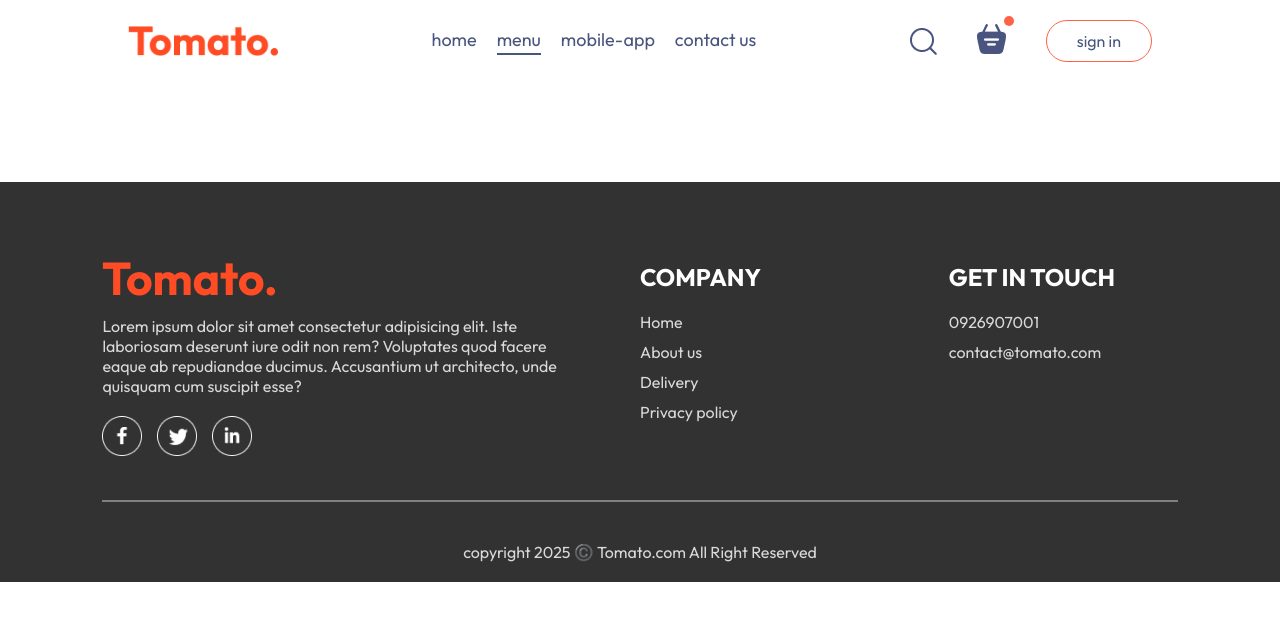
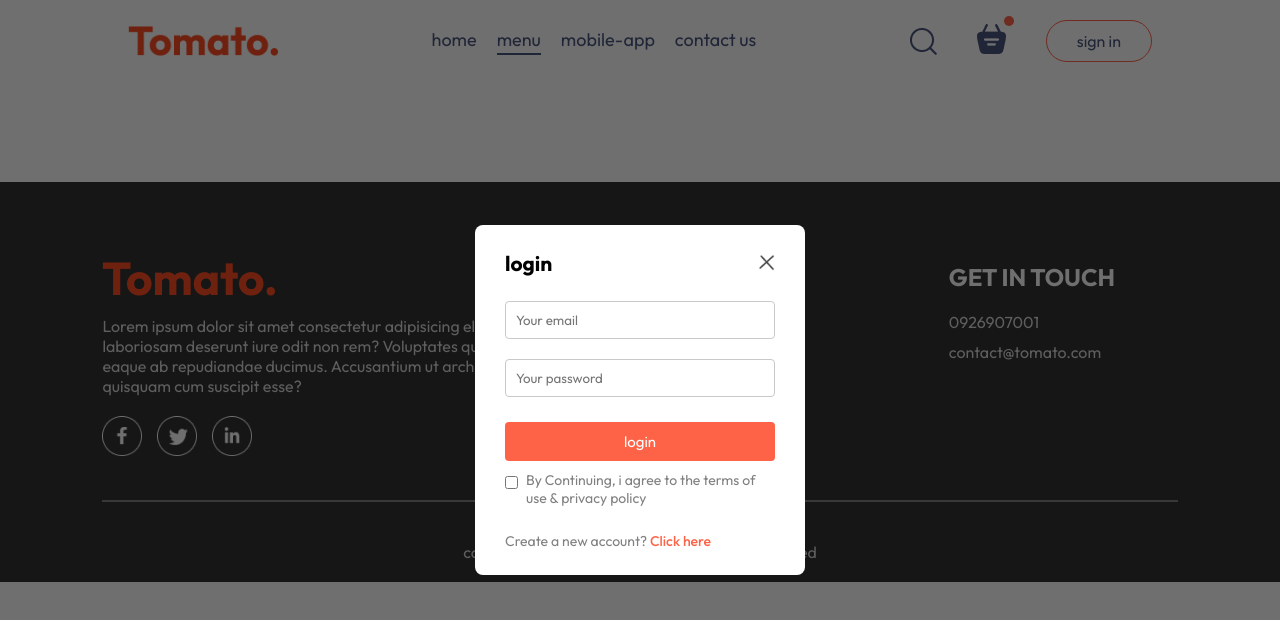
Before and after one commit to Arifeta/food-delivery, a React (Vite) app in the folder frontend/: page /order in a window 1280 px wide. Both pictures are taken after a click on the button "sign in". Shown: the top 620 px of the page. Built offline with nearby package versions, Linux system fonts and the light colour scheme; the HTML template or start-up script is replaced by a standard one.

Commit message:
a fully functional sign up and login page is added

```diff
--- a/frontend/src/App.jsx
+++ b/frontend/src/App.jsx
@@ -1,4 +1,4 @@
-import React from 'react'
+import React, { useState } from 'react'
 
 import { Route, Routes } from "react-router-dom";
 import Navbar from "./Components/Navbar/Navbar";
@@ -6,14 +6,17 @@
 import Cart from './Pages/Cart/Cart'
 import PlaceOrder from './Pages/PlaceOrder/PlaceOrder'
 import Footer from './Components/Footer/Footer';
+import LoginPopup from './Components/LoginPopup/LoginPopup';
 
 
 const App = () => {
+
+  const [showLogin, setShowLogin] = useState(false)
   return (
     <>
-
+    {showLogin?<LoginPopup setShowLogin={setShowLogin} />:<></>}
     <div className="app">
-      <Navbar />
+      <Navbar setShowLogin={setShowLogin} />
       <Routes>
         <Route path='/' element={<Home/>} />
         <Route path='/cart' element={<Cart/>} />
--- /dev/null
+++ b/frontend/src/Components/LoginPopup/LoginPOpup.css
@@ -0,0 +1,65 @@
+.login-popup{
+    position: absolute;
+    z-index: 1;
+    width: 100%;
+    height: 100%;
+    background-color: #00000090;
+    display: grid;
+}
+.login-popup-container{
+    place-self: center;
+    width: max(23vw, 330px);
+    color: #808080;
+    background-color: white;
+    display: flex;
+    flex-direction: column;
+    gap: 25px;
+    padding: 25px 30px;
+    border-radius: 8px;
+    font-size: 14px;
+    animation: fadeIn 0.5s;
+}
+.login-popup-title{
+    display: flex;
+    justify-content: space-between;
+    align-items: center;
+    color: black;
+}
+.login-popup-title img{
+    width: 16px;
+    cursor: pointer;
+}
+.login-popup-inputs{
+    display: flex;
+    flex-direction: column;
+    gap: 20px;
+}
+.login-popup-inputs input{
+    outline: none;
+    border: 1px solid #c9c9c9;
+    padding: 10px;
+    border-radius: 4px;
+}
+.login-popup-container button{
+    border: none;
+    padding: 10px;
+    border-radius: 4px;
+    color: white;
+    background-color: tomato;
+    font-size: 15px;
+    cursor: pointer;
+}
+.login-popup-condition{
+    display: flex;
+    align-items: start;
+    gap: 8px;
+    margin-top: -15px;
+}
+.login-popup-condition input{
+    margin-top: 5px;
+}
+.login-popup p span{
+    color: tomato;
+    font-weight: 500;
+    cursor: pointer;
+}
--- /dev/null
+++ b/frontend/src/Components/LoginPopup/LoginPopup.jsx
@@ -0,0 +1,35 @@
+import React, { useState } from 'react'
+import './LoginPOpup.css'
+import { assets } from '../../assets/assets'
+const LoginPopup = ({setShowLogin}) => {
+
+  const [currentState, setCurrentState] = useState("login")
+
+  return (
+    <div className='login-popup'>
+      <form className="login-popup-container">
+        <div className="login-popup-title">
+          <h2>{currentState}</h2>
+          <img onClick={()=>setShowLogin(false)} src={assets.cross_icon} alt="" />
+        </div>
+        <div className="login-popup-inputs">
+          {currentState==="login"?<></>:<input type="text" placeholder='Your name' required /> }
+          <input type="email" placeholder='Your email' required />
+          <input type="password" placeholder='Your password' required />
+        </div>
+        <button>{currentState==="sign up"?"create account":"login"}</button>
+        <div className="login-popup-condition">
+          <input type="checkbox" required />
+          <p>By Continuing, i agree to the terms of use & privacy policy</p>
+        </div>
+        {currentState==="login"
+        ?<p>Create a new account? <span onClick={()=>setCurrentState("sign up")} >Click here</span></p>
+        :<p>Already have an account <span onClick={()=>setCurrentState("login")} >Login here</span></p>}
+
+
+      </form>
+    </div>
+  )
+}
+
+export default LoginPopup
--- a/frontend/src/Components/Navbar/Navbar.jsx
+++ b/frontend/src/Components/Navbar/Navbar.jsx
@@ -3,7 +3,7 @@
 import { assets } from "../../assets/assets";
 import "./Navbar.css";
 import{Link} from 'react-router-dom'
-const Navbar = () => {
+const Navbar = ({setShowLogin}) => {
   const [menu, setMenu] = useState("menu");
   return (
     <div className="navbar">
@@ -20,7 +20,7 @@
           <img src={assets.basket_icon} alt="" />
           <div className="dot"></div>
         </div>
-        <button>sign in</button>
+        <button onClick={()=>setShowLogin(true)} >sign in</button>
       </div>
     </div>
   );
```
